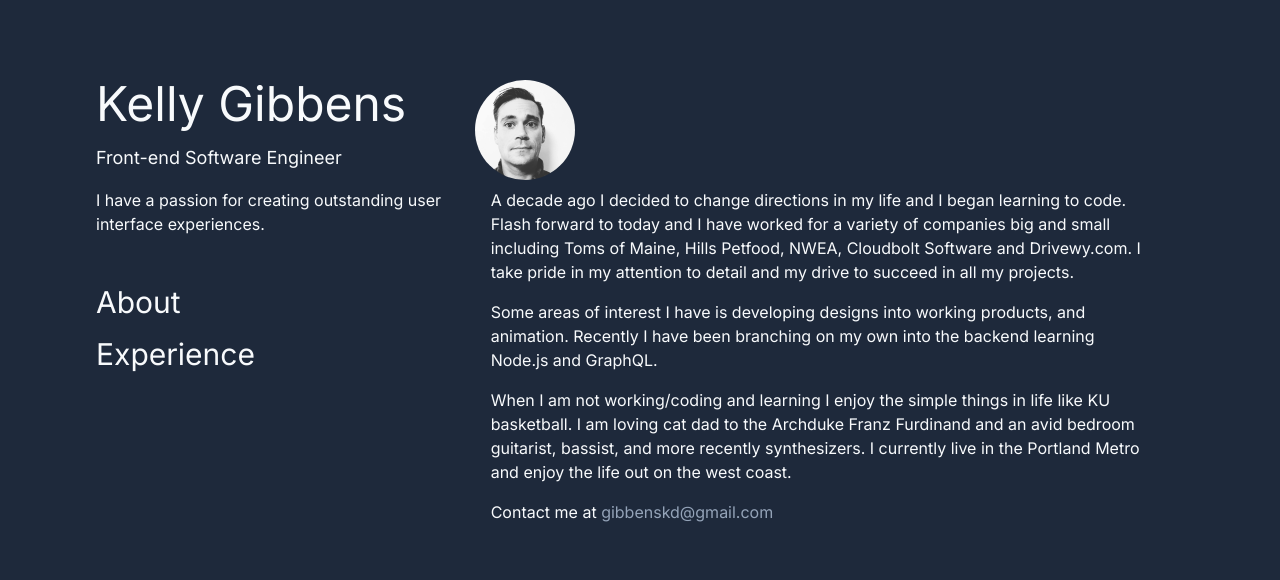
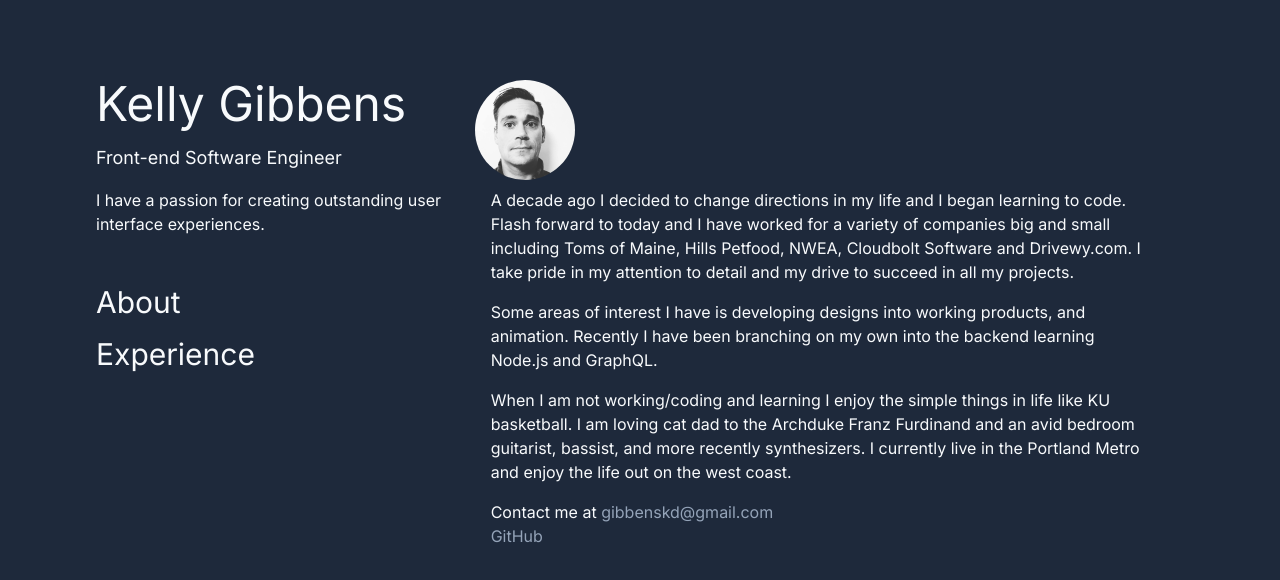
Before and after one commit to kdGibbens/gibbens.me, a Next.js app: page / in a window 1280 px wide. Shown: the top 580 px of the page. Built offline with nearby package versions, Linux system fonts and the light colour scheme.

Commit message:
Add github link

```diff
--- a/src/app/page.tsx
+++ b/src/app/page.tsx
@@ -36,6 +36,13 @@ const Home = () => {
         >
           gibbenskd@gmail.com
         </a>
+        <br />
+        <a
+          href="https://github.com/kdGibbens"
+          className="text-slate-400 hover:text-slate-200"
+        >
+          GitHub
+        </a>
       </p>
     </section>
   );
```
